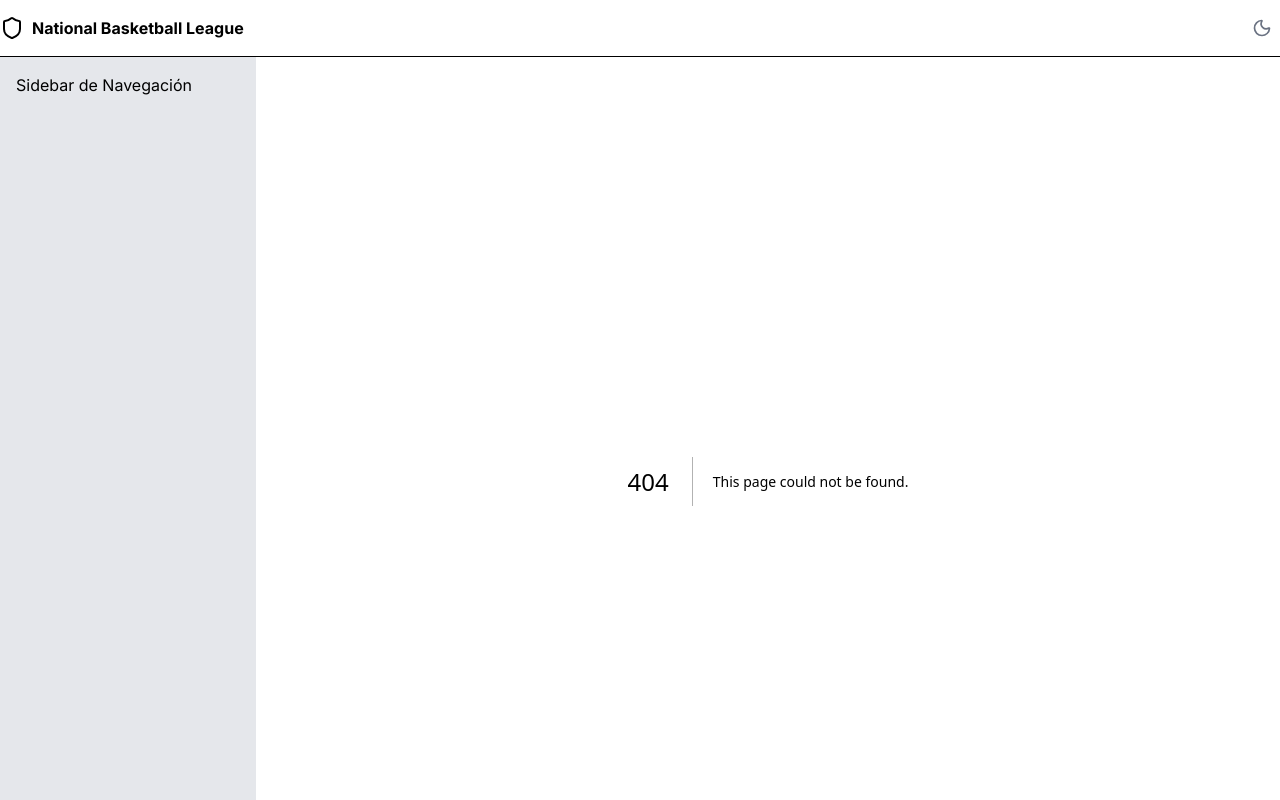
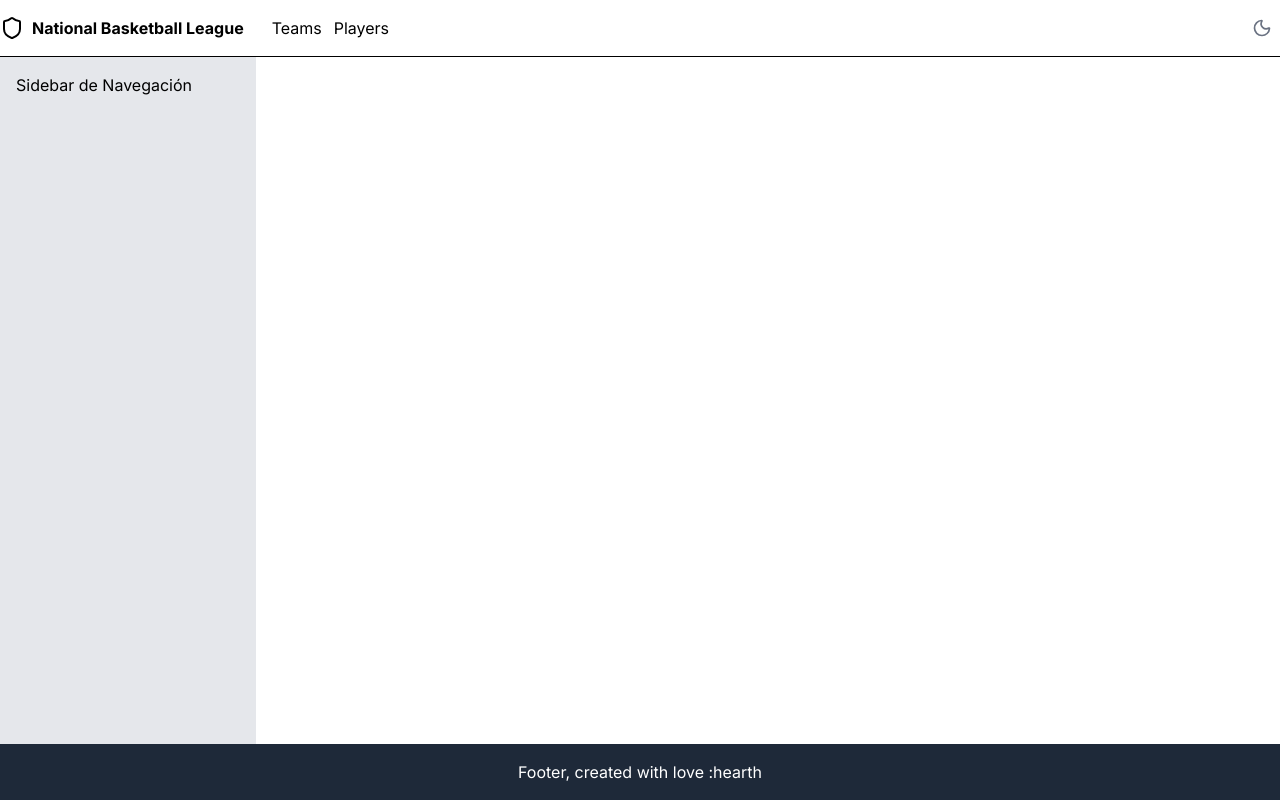
Before and after one commit to damunoz96/national-basketball-league, a Next.js app: page /teams/1/edit in a window 1280 px wide. Before the commit this address had no page. Shown: the top 800 px of the page. Built offline with nearby package versions, Linux system fonts and the light colour scheme; no server answers; the database is empty.

Commit message:
[UPDATE] Changes in the README

```diff
--- /dev/null
+++ b/src/app/(admin)/teams/[teamId]/edit/page.tsx
@@ -0,0 +1,15 @@
+import { supabase } from "@/lib/supabaseClient"
+
+interface EditTeamPageProps  {
+    params: {
+        teamId: string
+    }
+}
+
+export default async function EditTeamPage({ params }: EditTeamPageProps) {
+    const { data: team } = await supabase
+        .from("teams")
+        .select("*")
+        .eq("team_id", params.teamId)
+        .single()
+}
--- a/src/app/(admin)/teams/page.tsx
+++ b/src/app/(admin)/teams/page.tsx
@@ -4,10 +4,15 @@ import { DeleteTeamButton } from "../_components/DeleteTeamButton";
 export default async function AdminTeamsPage() {
   const { data: teams, error } = await supabase.from("teams").select("*");
 
+  if (error) {
+    return (
+      <div>There was an error trying to load the team list...</div>
+    )
+  }
+
   return (
     <div>
       <h1 className="text-2xl font-bold mb-4">Manage Teams</h1>
-      {/* Aquí iría una tabla más bonita, pero por ahora una lista funciona */}
       <ul>
         {teams?.map((team) => (
           <li
--- a/src/components/layout/Footer.tsx
+++ b/src/components/layout/Footer.tsx
@@ -1,3 +1,8 @@
 export const Footer = () => {
-    return <footer className="bg-gray-800 text-white p-4 text-center">Footer</footer>;
+    return (
+      <>
+        <footer className="bg-gray-800 text-white p-4 text-center">Footer, created with love :hearth</footer>
+      </>
+    )
+
   };
--- a/src/components/layout/Header.tsx
+++ b/src/components/layout/Header.tsx
@@ -1,5 +1,6 @@
 import { Shield } from "lucide-react";
 import { ThemeToggle } from "../ui/ThemeToggle";
+import Link from "next/link";
 
 export const Header = () => {
     return (
@@ -7,9 +8,18 @@ export const Header = () => {
         <div className="container flex h-14 items-center justify-between">
           <div className="flex items-center">
             <Shield className="h-6 w-6 mr-2" />
-            <span className="font-bold">National Basketball League</span>
+            <Link className="font-bold" href={"/"}>
+              National Basketball League
+            </Link>
+            <li className="flex m-7 gap-3">
+              <ul>
+                Teams
+              </ul>
+              <ul>
+                Players
+              </ul>
+            </li>
           </div>
-          {/* Aquí irían los links de navegación en el futuro */}
           <div className="flex items-center">
             <ThemeToggle />
           </div>
--- a/src/components/layout/Sidebar.tsx
+++ b/src/components/layout/Sidebar.tsx
@@ -1,3 +1,3 @@
 export const Sidebar = () => {
-    return <aside className="bg-gray-200 w-64 p-4">Sidebar de Navegación</aside>;
+    return <aside className="bg-gray-200 w-64 p-4  max-sm:w-32">Sidebar de Navegación</aside>;
   };
```
Also changed, not shown: 1 other file (tests, documents, lock files or other folders).
